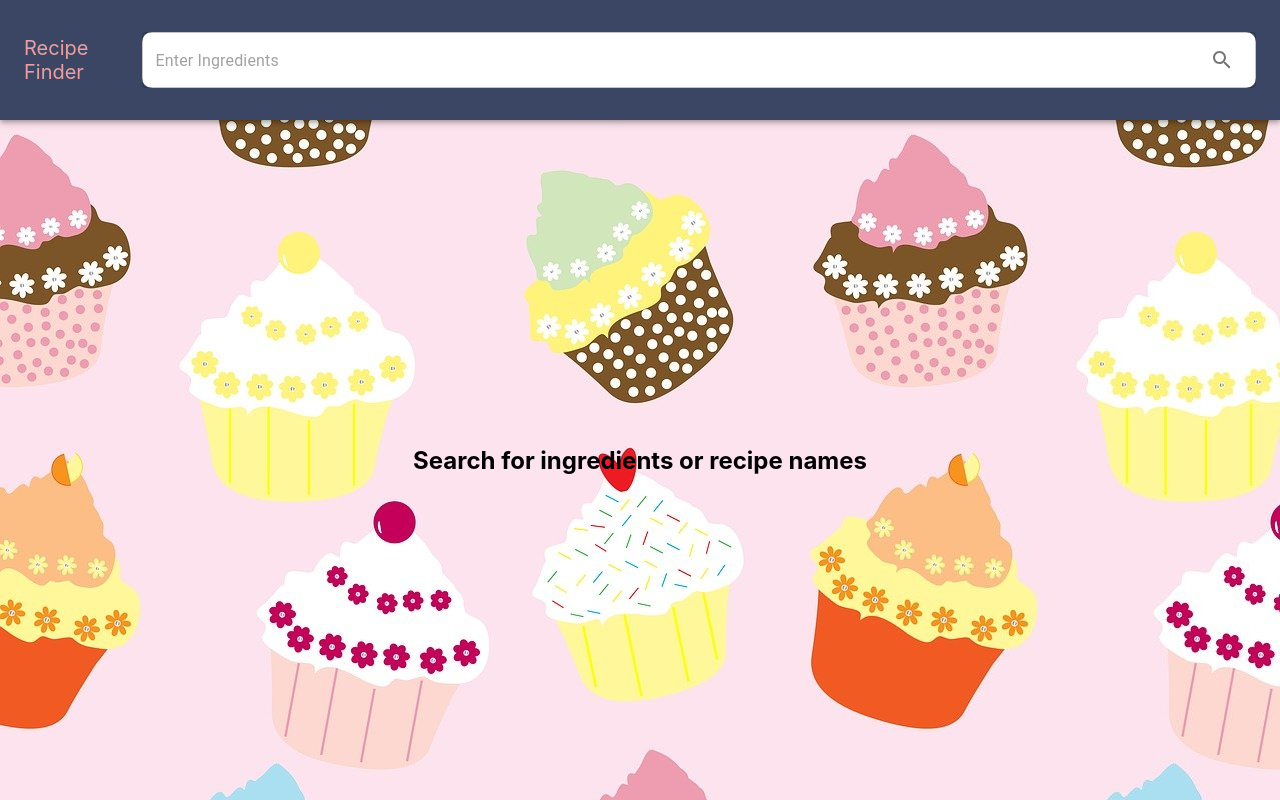
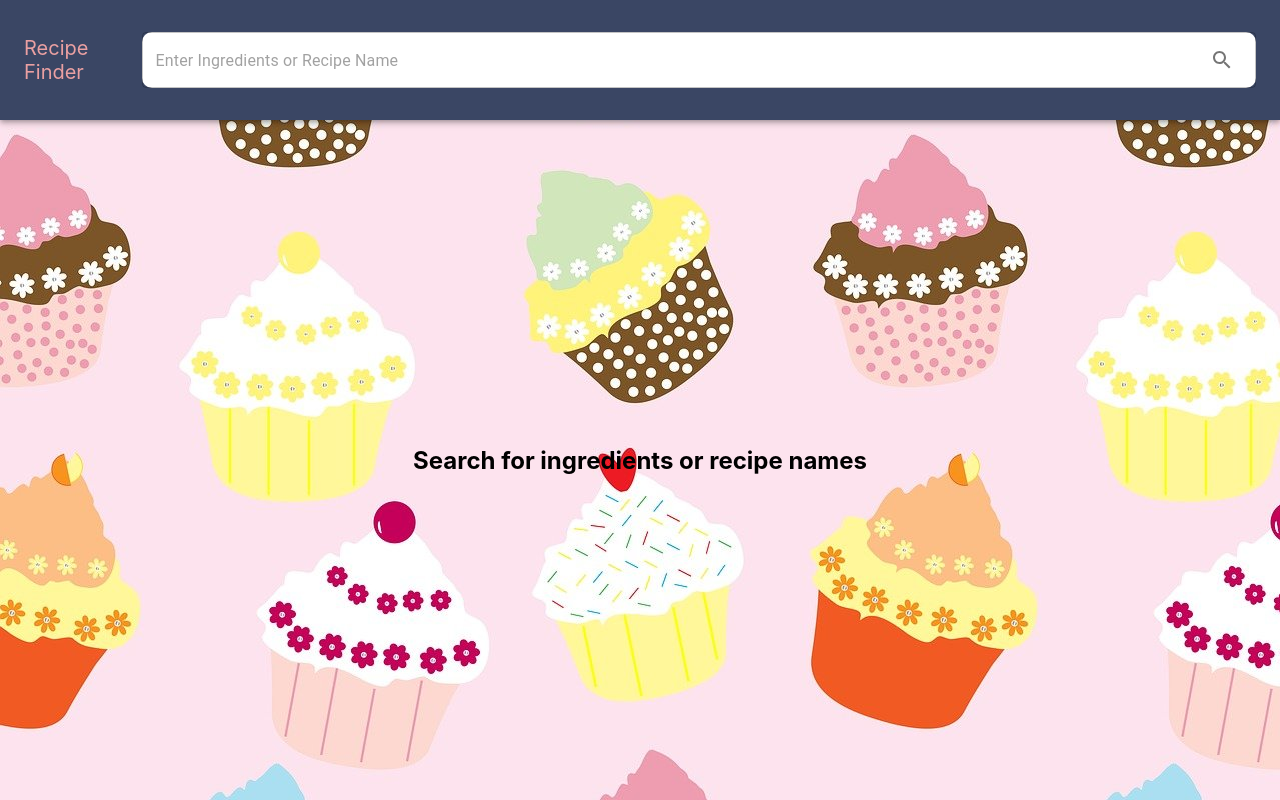
Before and after one commit to Shirm917/Recipe_Finder, a React (Create React App) app: page / in a window 1280 px wide. Built offline with nearby package versions, Linux system fonts and the light colour scheme.

Commit message:
changing placeholder

```diff
--- a/src/Components/SearchForm.js
+++ b/src/Components/SearchForm.js
@@ -23,8 +23,9 @@ const SearchForm = () => {
       <TextField
         sx={{ width: "100%", backgroundColor: "#fff", borderRadius: "10px" }}
         id="outlined-basic"
-        placeholder="Enter Ingredients"
+        placeholder="Enter Ingredients or Recipe Name"
         variant="outlined"
+        autoComplete="off"
         onChange={(event) => dispatch(setSearchText(event.target.value))}
         InputProps={{
           endAdornment: (
```
